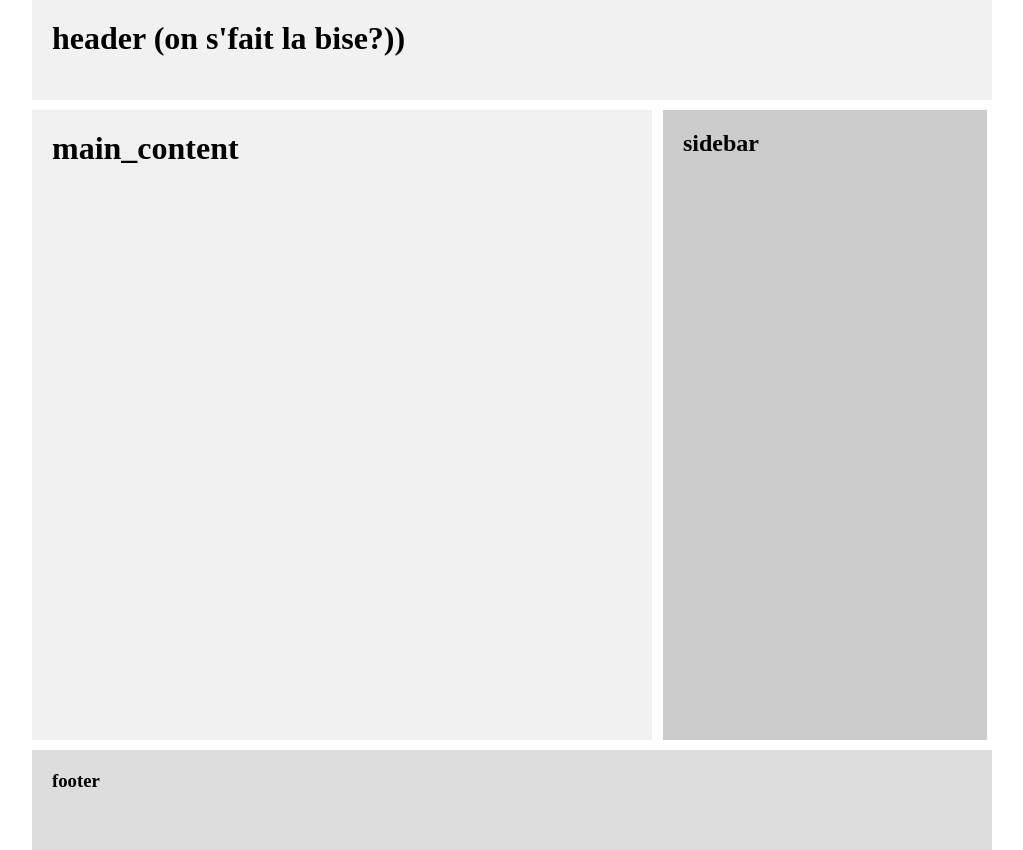
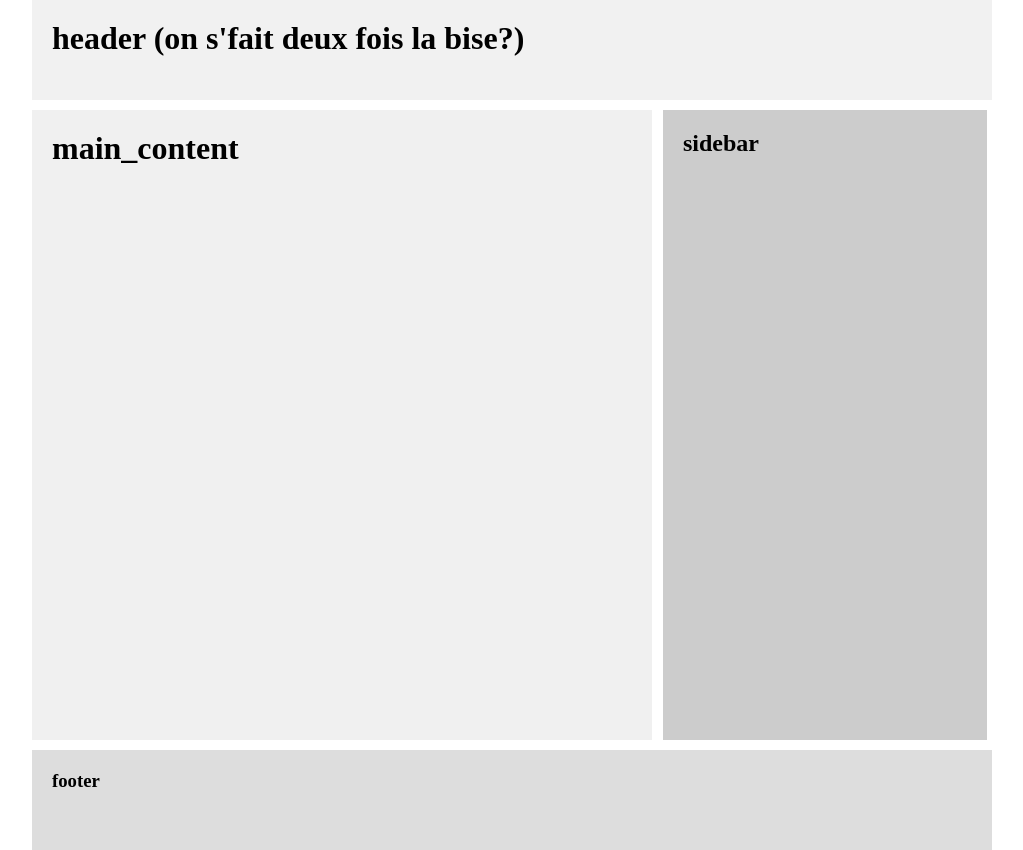
Before and after one commit to ImAinzSama/TPGIT, a plain HTML site: page index.html in a window 1280 px wide. Shown: the whole page, without its empty margins (128-1151 px from the left). Drawn offline with Linux system fonts and the light colour scheme.

Commit message:
Update index.html

```diff
--- a/index.html
+++ b/index.html
@@ -10,7 +10,7 @@
 		<div id="wrapper">
 			<div id="header">
 
-				<h1>header (on s'fait la bise?))</h1>
+				<h1>header (on s'fait deux fois la bise?)</h1>
 
 			</div> <!-- FIN header -->
 
```
